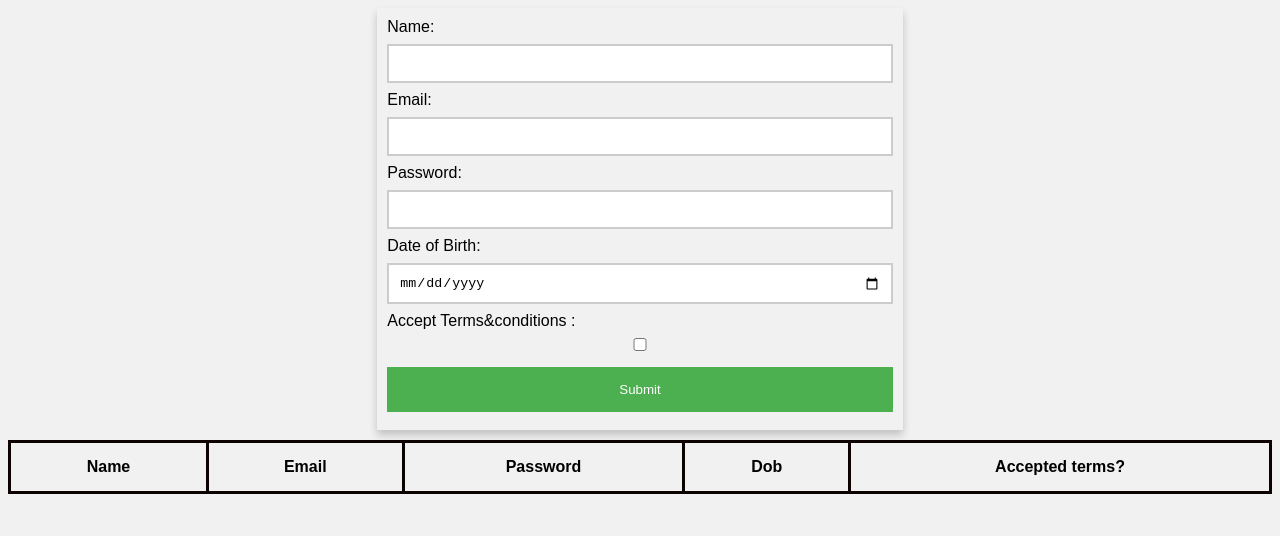
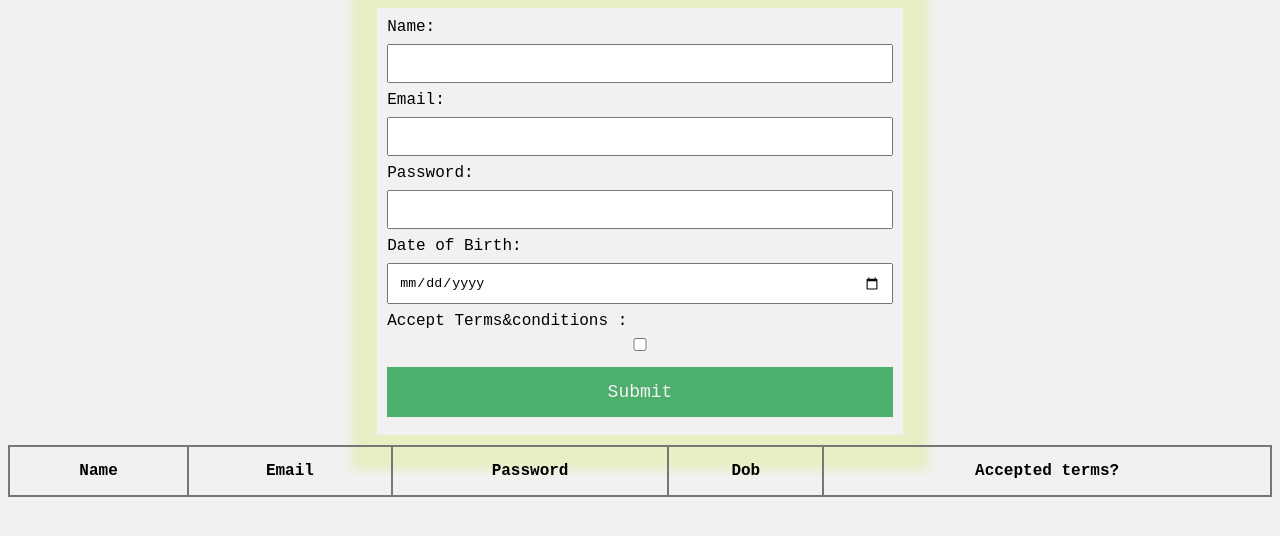
Before and after one commit to NANDINIPASI/wd101, a plain HTML site: page index.html in a window 1280 px wide. Drawn offline with Linux system fonts and the light colour scheme.

Commit message:
index.html

```diff
--- a/index.html
+++ b/index.html
@@ -6,8 +6,9 @@
     <title>Registration Form</title>
     <style>
         body {
-            font-family: Arial, 'caliber';
+            font-family:'Courier New', Courier, monospace;
             background-color: #f1f1f1;
+            color:black;
         }
 
         .container {
@@ -15,7 +16,7 @@
             padding: 10px;
             margin: auto;
             width: 40%;
-            box-shadow: 0 5px 8px 0 rgba(0, 0, 0, 0.2);
+            box-shadow: 0 10px 8px 25px rgba(191, 231, 17, 0.2);
         }
 
         input[type=text], input[type=email], input[type=password], input[type=date], input[type=checkbox] {
@@ -23,18 +24,20 @@
             padding: 10px;
             margin: 8px 0;
             display: inline-block;
-            border: 2px solid #ccc;
+            border: 2px solid rgb(25, 24, 23), 111, 14;
             box-sizing: border-box;
         }
 
         button {
-            background-color: #4CAF50;
-            color: white;
+            background-color: rgb(76, 175, 109);
+            color: rgb(245, 241, 241);
             padding: 15px 20px;
             margin: 8px 0;
             border: none;
             cursor: pointer;
             width: 100%;
+            font-family:'Courier New', Courier, monospace;
+            font-size:18px;
         }
 
         button:hover {
@@ -48,12 +51,17 @@
         }
 
         table, th, td {
-            border: 3px solid #0c0202;
+            border: 2px solid #797676;
         }
 
         th, td {
             padding: 15px;
             text-align: center;
+        }
+        #h{
+            color : orange;
+            font-family:'Courier New', Courier, monospace;
+            text-align:center;
         }
     </style>
 </head>
```
